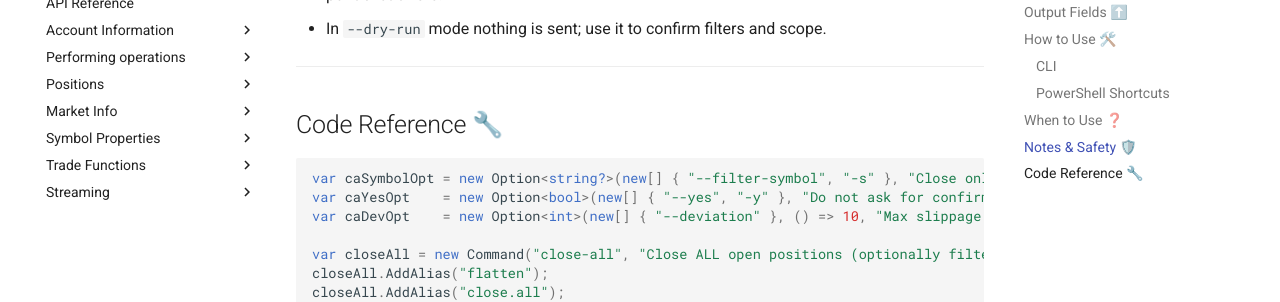
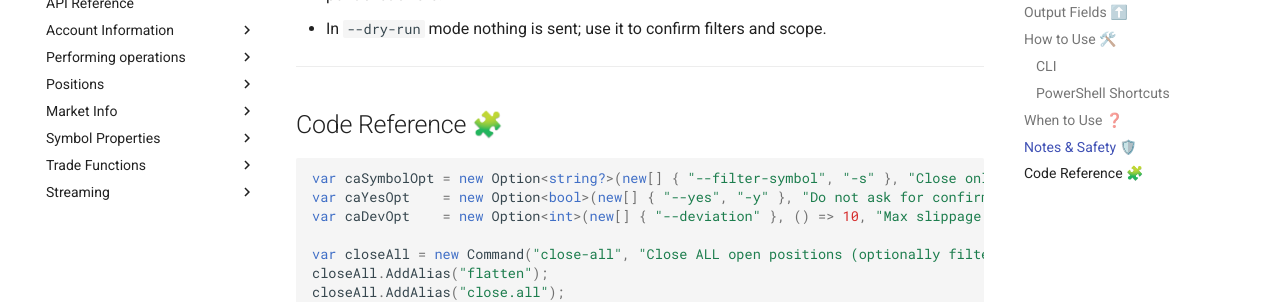
Before and after one commit to MetaRPC/CSharpMT5, an MkDocs documentation site: the page built from docs/Market_Data/Close-all.md, in a window 1280 px wide and 900 px high, scrolled down 1974 px. Shown: the part 150-452 px from the top of the window. Built offline with MkDocs 1.6.1 and Material for MkDocs 9.7.7, drawn with Linux system fonts in a browser that asks for light colours.

````diff
--- a/docs/Market_Data/Close-all.md
+++ b/docs/Market_Data/Close-all.md
@@ -75,7 +75,7 @@ close-all    # or alias if you have one in shortcasts
 
 ---
 
-## Code Reference 🔧
+## Code Reference 🧩
 
 ```csharp
 var caSymbolOpt = new Option<string?>(new[] { "--filter-symbol", "-s" }, "Close only positions for this symbol (e.g., EURUSD)");
````
